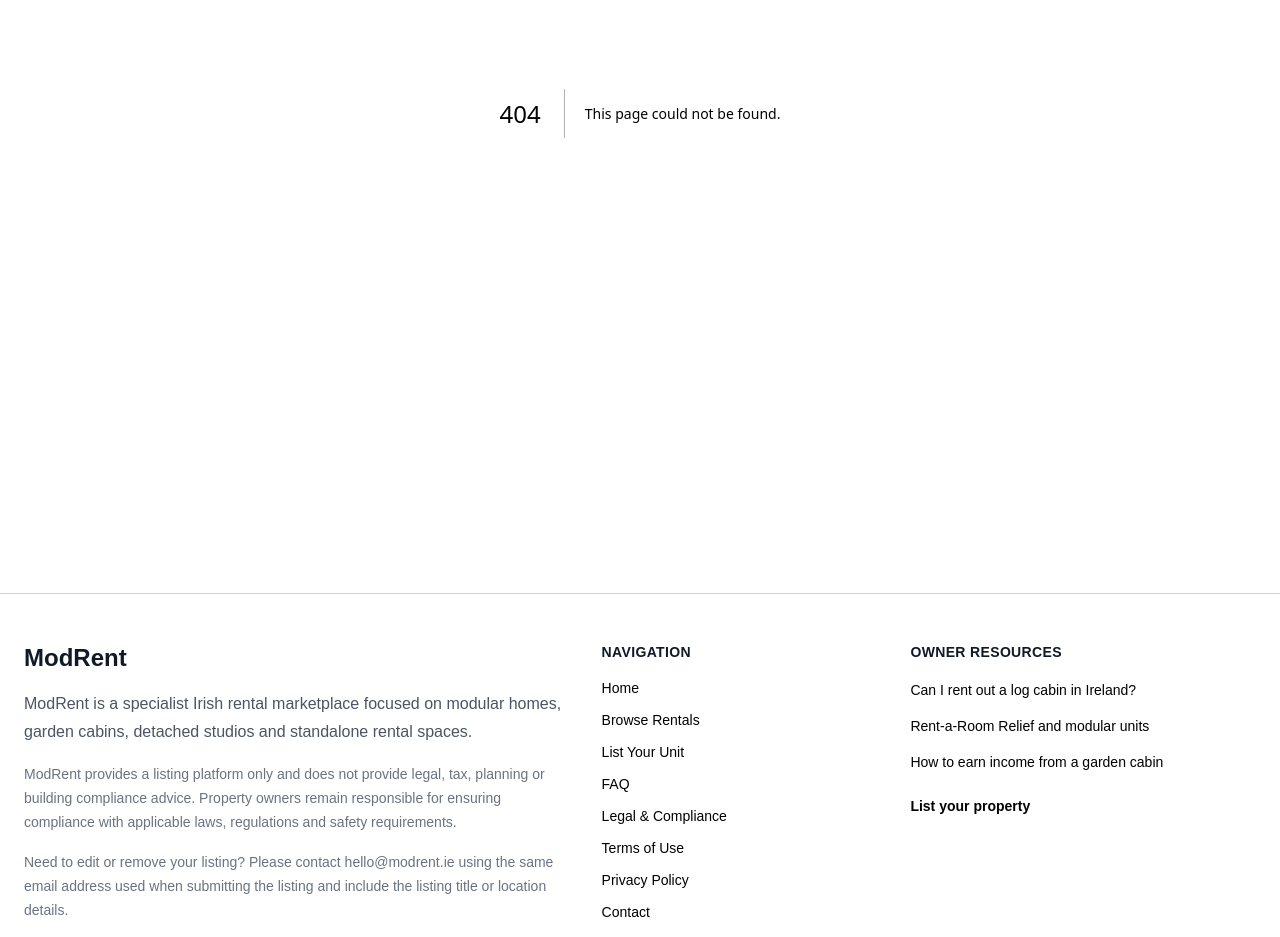
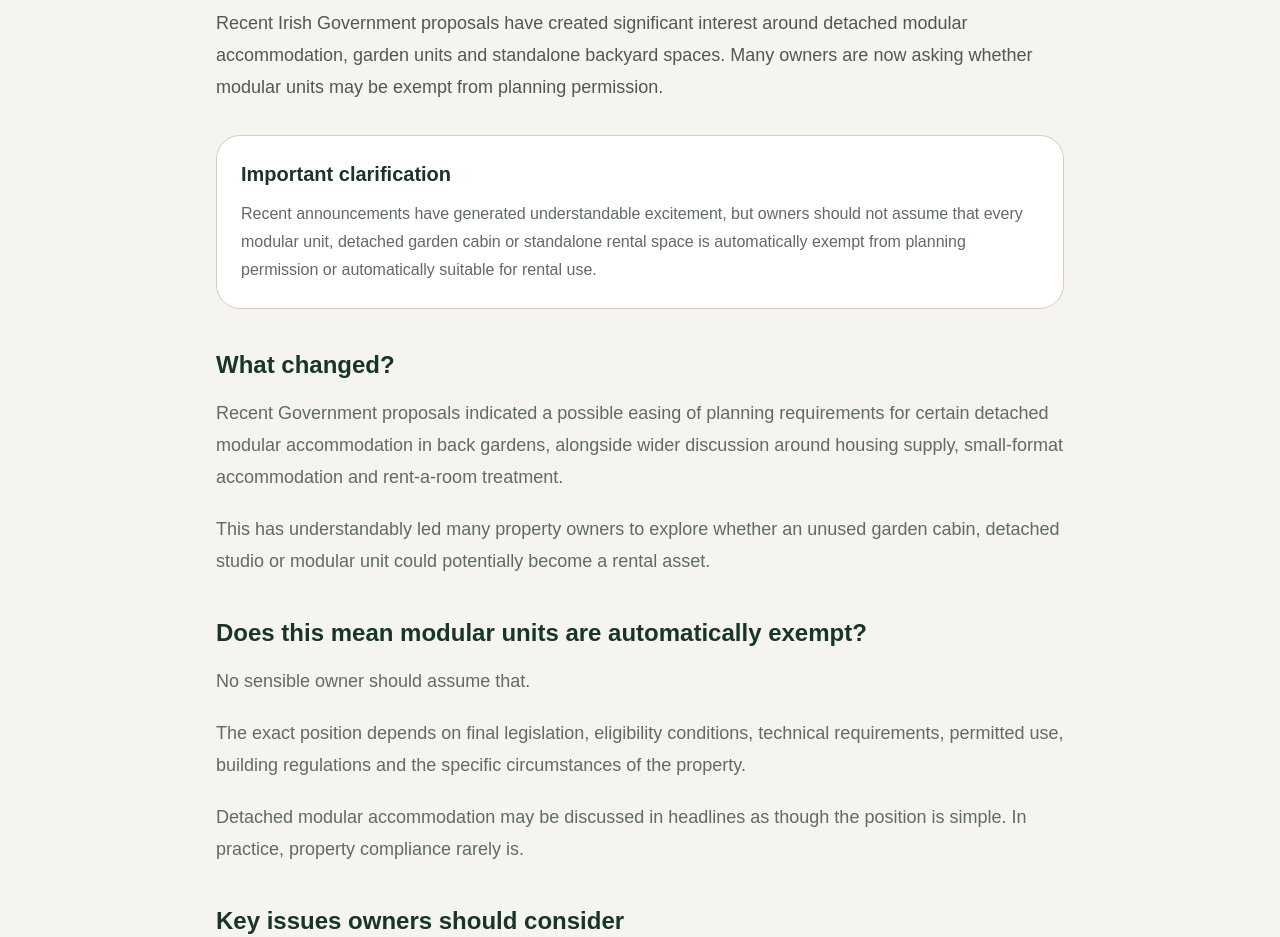
Before and after one commit to ZD12393/modrent, a Next.js app: page /are-modular-units-exempt-from-planning-ireland in a window 1280 px wide. Before the commit this address had no page. Shown: the part 360-1297 px from the top of the page. Built offline with nearby package versions, Linux system fonts and the light colour scheme.

Commit message:
add modular planning guide

```diff
--- /dev/null
+++ b/app/are-modular-units-exempt-from-planning-ireland/page.tsx
@@ -0,0 +1,234 @@
+export const metadata = {
+  title: "Are Modular Units Exempt from Planning Permission in Ireland? | ModRent",
+  description:
+    "A practical guide to recent Irish Government proposals on detached modular accommodation, planning permission and what owners should consider before renting out a unit.",
+};
+
+export default function Page() {
+  return (
+    <>
+      <style>{`
+        .seoCtaButton,
+        .seoCtaButton span {
+          color: #244e3b !important;
+          -webkit-text-fill-color: #244e3b !important;
+          font-size: 16px !important;
+          line-height: 24px !important;
+          font-weight: 700 !important;
+          opacity: 1 !important;
+          visibility: visible !important;
+          text-decoration: none !important;
+        }
+      `}</style>
+
+      <main className="min-h-screen bg-[#f6f4ef] text-[#1f1f1f]">
+        <section className="mx-auto max-w-4xl px-6 py-16 md:py-20">
+          <div className="mb-8 inline-block rounded-full border border-[#d7d2c8] bg-white px-4 py-2 text-sm font-semibold text-[#244e3b]">
+            Owner planning guide
+          </div>
+
+          <h1 className="mb-6 text-4xl font-bold leading-tight tracking-tight text-[#173528] md:text-5xl">
+            Are modular units exempt from planning permission in Ireland?
+          </h1>
+
+          <p className="mb-8 text-lg leading-8 text-[#555]">
+            Recent Irish Government proposals have created significant interest
+            around detached modular accommodation, garden units and standalone
+            backyard spaces. Many owners are now asking whether modular units
+            may be exempt from planning permission.
+          </p>
+
+          <div className="mb-10 rounded-[24px] border border-[#d8cdbb] bg-white p-6">
+            <h2 className="mb-3 text-xl font-bold text-[#173528]">
+              Important clarification
+            </h2>
+
+            <p className="leading-7 text-[#5f6b63]">
+              Recent announcements have generated understandable excitement, but
+              owners should not assume that every modular unit, detached garden
+              cabin or standalone rental space is automatically exempt from
+              planning permission or automatically suitable for rental use.
+            </p>
+          </div>
+
+          <section className="mb-10">
+            <h2 className="mb-4 text-2xl font-bold text-[#173528]">
+              What changed?
+            </h2>
+
+            <div className="space-y-5 text-lg leading-8 text-[#5f6b63]">
+              <p>
+                Recent Government proposals indicated a possible easing of
+                planning requirements for certain detached modular accommodation
+                in back gardens, alongside wider discussion around housing
+                supply, small-format accommodation and rent-a-room treatment.
+              </p>
+
+              <p>
+                This has understandably led many property owners to explore
+                whether an unused garden cabin, detached studio or modular unit
+                could potentially become a rental asset.
+              </p>
+            </div>
+          </section>
+
+          <section className="mb-10">
+            <h2 className="mb-4 text-2xl font-bold text-[#173528]">
+              Does this mean modular units are automatically exempt?
+            </h2>
+
+            <div className="space-y-5 text-lg leading-8 text-[#5f6b63]">
+              <p>
+                No sensible owner should assume that.
+              </p>
+
+              <p>
+                The exact position depends on final legislation, eligibility
+                conditions, technical requirements, permitted use, building
+                regulations and the specific circumstances of the property.
+              </p>
+
+              <p>
+                Detached modular accommodation may be discussed in headlines as
+                though the position is simple. In practice, property compliance
+                rarely is.
+              </p>
+            </div>
+          </section>
+
+          <section className="mb-10">
+            <h2 className="mb-4 text-2xl font-bold text-[#173528]">
+              Key issues owners should consider
+            </h2>
+
+            <div className="grid gap-5 md:grid-cols-2">
+              <div className="rounded-2xl border border-[#e3ddd2] bg-white p-5">
+                <h3 className="mb-2 font-bold text-[#173528]">
+                  Planning status
+                </h3>
+                <p className="leading-7 text-[#5f6b63]">
+                  Whether the specific structure and proposed use fall within
+                  any exemption or still require permission.
+                </p>
+              </div>
+
+              <div className="rounded-2xl border border-[#e3ddd2] bg-white p-5">
+                <h3 className="mb-2 font-bold text-[#173528]">
+                  Building regulations
+                </h3>
+                <p className="leading-7 text-[#5f6b63]">
+                  Rental use may bring technical compliance obligations beyond
+                  simply placing a modular unit on site.
+                </p>
+              </div>
+
+              <div className="rounded-2xl border border-[#e3ddd2] bg-white p-5">
+                <h3 className="mb-2 font-bold text-[#173528]">
+                  Fire safety
+                </h3>
+                <p className="leading-7 text-[#5f6b63]">
+                  Occupied accommodation carries safety obligations that owners
+                  should not overlook.
+                </p>
+              </div>
+
+              <div className="rounded-2xl border border-[#e3ddd2] bg-white p-5">
+                <h3 className="mb-2 font-bold text-[#173528]">
+                  Insurance
+                </h3>
+                <p className="leading-7 text-[#5f6b63]">
+                  Standard home insurance may not automatically cover rental
+                  occupation of detached structures.
+                </p>
+              </div>
+
+              <div className="rounded-2xl border border-[#e3ddd2] bg-white p-5">
+                <h3 className="mb-2 font-bold text-[#173528]">
+                  Tax position
+                </h3>
+                <p className="leading-7 text-[#5f6b63]">
+                  Potential tax treatment should be confirmed independently
+                  rather than assumed from online commentary.
+                </p>
+              </div>
+
+              <div className="rounded-2xl border border-[#e3ddd2] bg-white p-5">
+                <h3 className="mb-2 font-bold text-[#173528]">
+                  Suitability for tenants
+                </h3>
+                <p className="leading-7 text-[#5f6b63]">
+                  A structure suitable for family use is not automatically
+                  suitable as paid accommodation.
+                </p>
+              </div>
+            </div>
+          </section>
+
+          <div className="mb-10 rounded-[28px] bg-[#244e3b] p-8 text-white">
+            <h2 className="mb-4 text-2xl font-bold">
+              Where ModRent fits in
+            </h2>
+
+            <p className="mb-6 leading-7 text-[#eef5ef]">
+              ModRent is a specialist Irish marketplace for modular homes,
+              garden cabins, detached studios and standalone small rental
+              spaces.
+            </p>
+
+            <p className="mb-8 leading-7 text-[#eef5ef]">
+              ModRent provides a listing platform only. Owners remain
+              responsible for confirming planning, tax, safety and legal
+              compliance before offering any accommodation for rent.
+            </p>
+
+            <a
+              href="/create"
+              className="seoCtaButton"
+              style={{
+                display: "inline-flex",
+                alignItems: "center",
+                justifyContent: "center",
+                backgroundColor: "#ffffff",
+                padding: "16px 24px",
+                borderRadius: "12px",
+                minWidth: "190px",
+                minHeight: "56px",
+              }}
+            >
+              <span>List your property</span>
+            </a>
+          </div>
+
+          <section className="rounded-[24px] border border-[#d8cdbb] bg-white p-6">
+            <h2 className="mb-4 text-xl font-bold text-[#173528]">
+              Related owner guides
+            </h2>
+
+            <div className="space-y-3">
+              <a
+                href="/can-i-rent-out-a-log-cabin-in-ireland"
+                className="block text-[#244e3b] underline underline-offset-4"
+              >
+                Can I rent out a log cabin in Ireland?
+              </a>
+
+              <a
+                href="/rent-a-room-relief-modular-units-ireland"
+                className="block text-[#244e3b] underline underline-offset-4"
+              >
+                Rent-a-Room Relief and modular units
+              </a>
+
+              <a
+                href="/how-to-earn-income-from-a-garden-cabin-ireland"
+                className="block text-[#244e3b] underline underline-offset-4"
+              >
+                How to earn income from a garden cabin
+              </a>
+            </div>
+          </section>
+        </section>
+      </main>
+    </>
+  );
+}
--- a/app/sitemap.ts
+++ b/app/sitemap.ts
@@ -15,6 +15,7 @@ export default function sitemap(): MetadataRoute.Sitemap {
     "/can-i-rent-out-a-log-cabin-in-ireland",
     "/rent-a-room-relief-modular-units-ireland",
     "/how-to-earn-income-from-a-garden-cabin-ireland",
+    "/are-modular-units-exempt-from-planning-ireland",
   ];
 
   return routes.map((route) => ({
```
